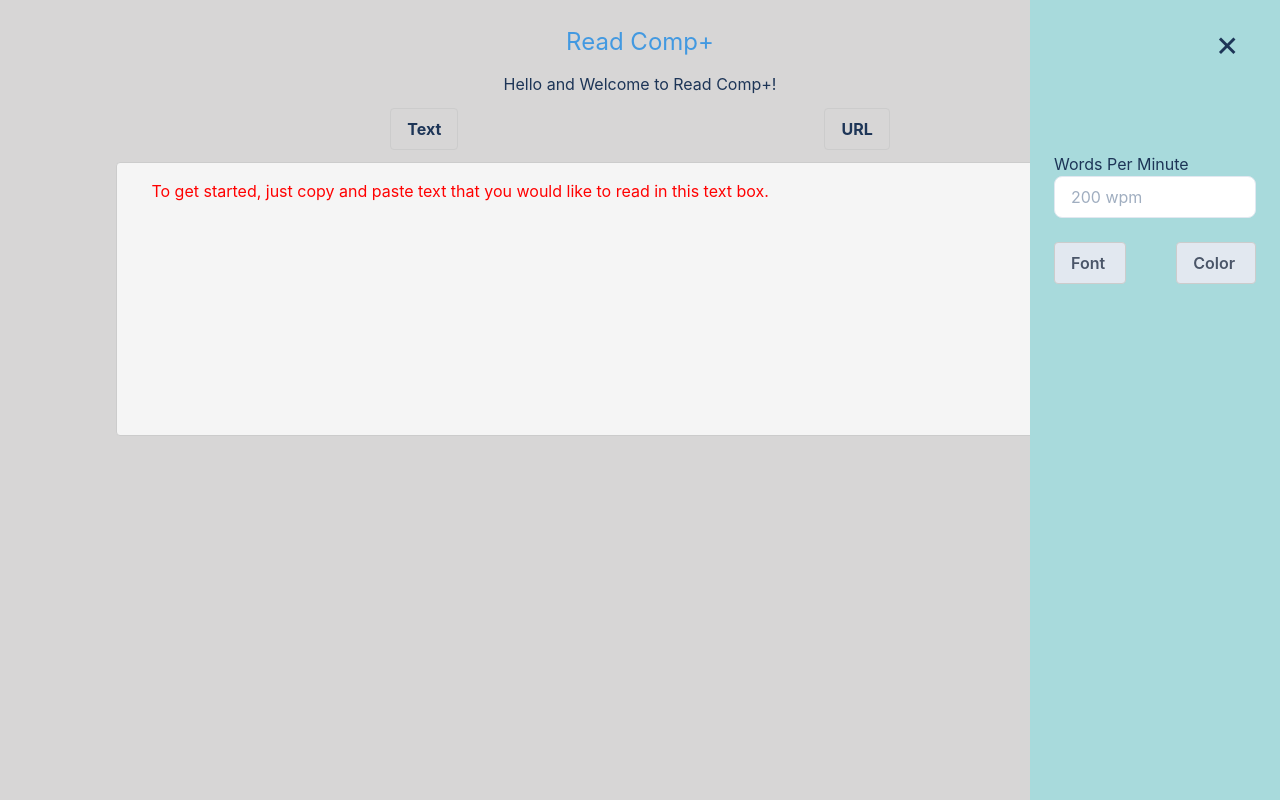
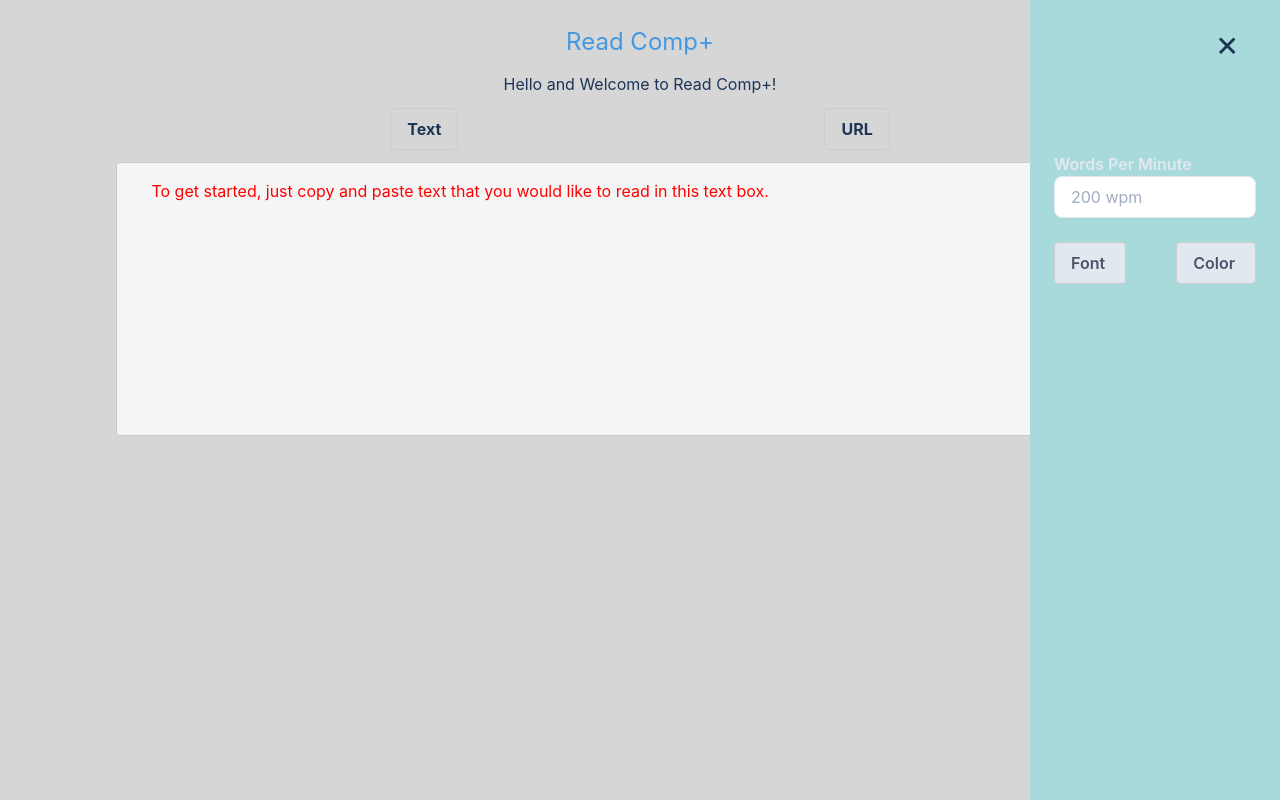
Before and after one commit to gcbest/read-comp-plus, a Svelte app: page / in a window 1280 px wide. Both pictures are taken after a click on the button "settings". Built offline with nearby package versions, Linux system fonts and the light colour scheme.

Commit message:
change sidenav bg-color and labels

```diff
--- a/src/components/SideNav.svelte
+++ b/src/components/SideNav.svelte
@@ -48,6 +48,7 @@
     z-index: 1;
     top: 0;
     right: 0;
+    /* background-color: #a8dadc; */
     background-color: #a8dadc;
     overflow-x: hidden;
     transition: 0.3s;
@@ -97,8 +98,10 @@
 
   /* DARK THEME */
   :global(body.dark-mode) .sidenav {
-    background-color: #457b9d;
-    /* color: #bfc2c7; */
+    /* background-color: #457b9d; */
+    /* background-color: #5590b4; */
+    background-color: #71a2c1;
+    color: #bfc2c7;
     /* @apply text-red-400; */
   }
 
@@ -135,7 +138,7 @@
       </li>
       <div class="settings absolute">
         <li>
-          <label for="wpm">Words Per Minute</label>
+          <label class="text-gray-300 font-semibold" for="wpm">Words Per Minute</label>
           <input
             id="wpm"
             class="wpm-input focus:outline-none focus:shadow-outline"
```
